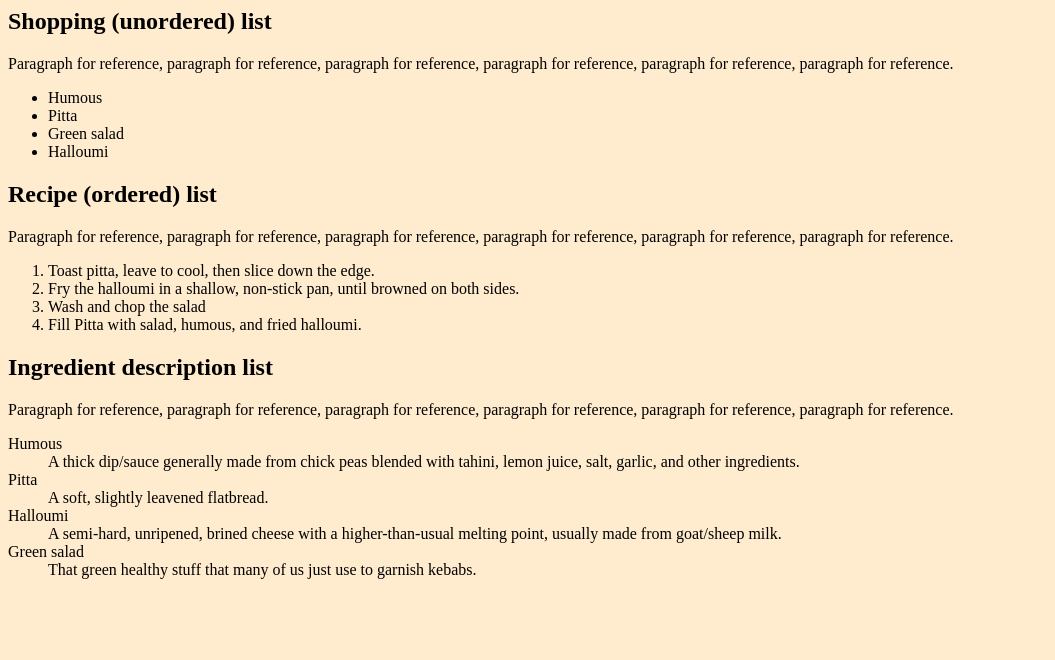
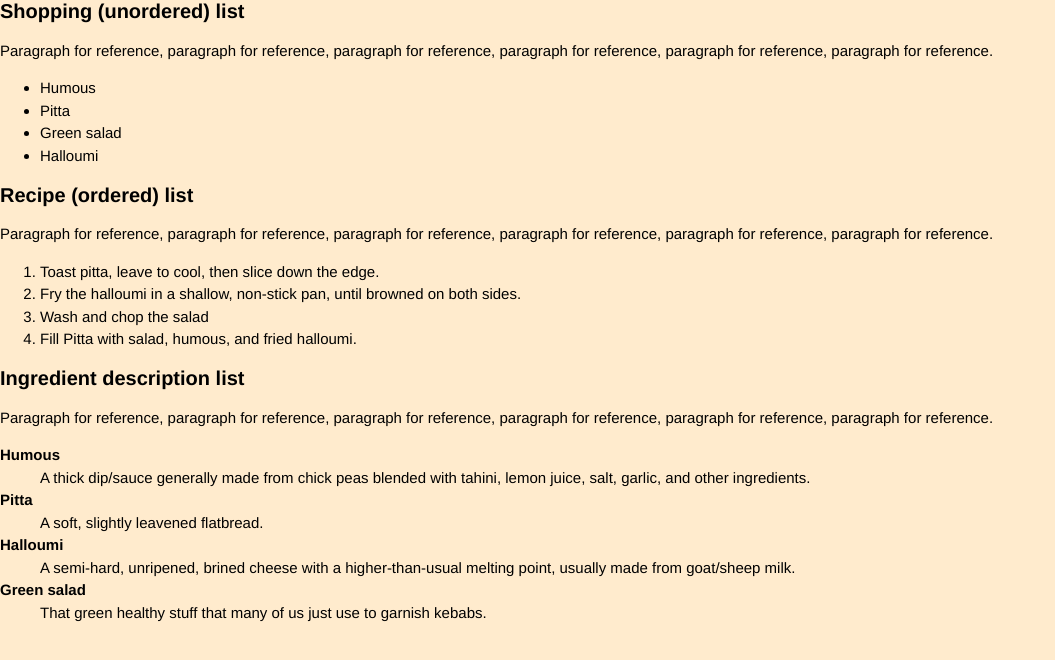
Before and after one commit to TXMack713/mdn-css-styling-lists, a plain HTML site: page index.html in a window 1280 px wide. Shown: the whole page, without its empty margins (0-1055 px from the left). Drawn offline with Linux system fonts and the light colour scheme.

Commit message:
1 file modified

```diff
--- a/styles.css
+++ b/styles.css
@@ -1,3 +1,53 @@
+html,
+body {
+  margin: 0;
+  padding: 0;
+  overflow: auto;
+  hyphens: auto;
+  word-break: break-all;
+  box-sizing: border-box;
+}
+
+*,
+*::after,
+*::before {
+  box-sizing: border-box;
+}
+
 body {
   background: blanchedalmond;
 }
+
+/* General styles */
+
+html {
+  font-family: Helvetica, Arial, sans-serif;
+  font-size: 10px;
+}
+
+h2 {
+  font-size: 2rem;
+}
+
+ul,
+ol,
+dl,
+p {
+  font-size: 1.5rem;
+}
+
+li,
+p {
+  line-height: 1.5;
+}
+
+/* Description list styles */
+
+dd,
+dt {
+  line-height: 1.5;
+}
+
+dt {
+  font-weight: bold;
+}
```
